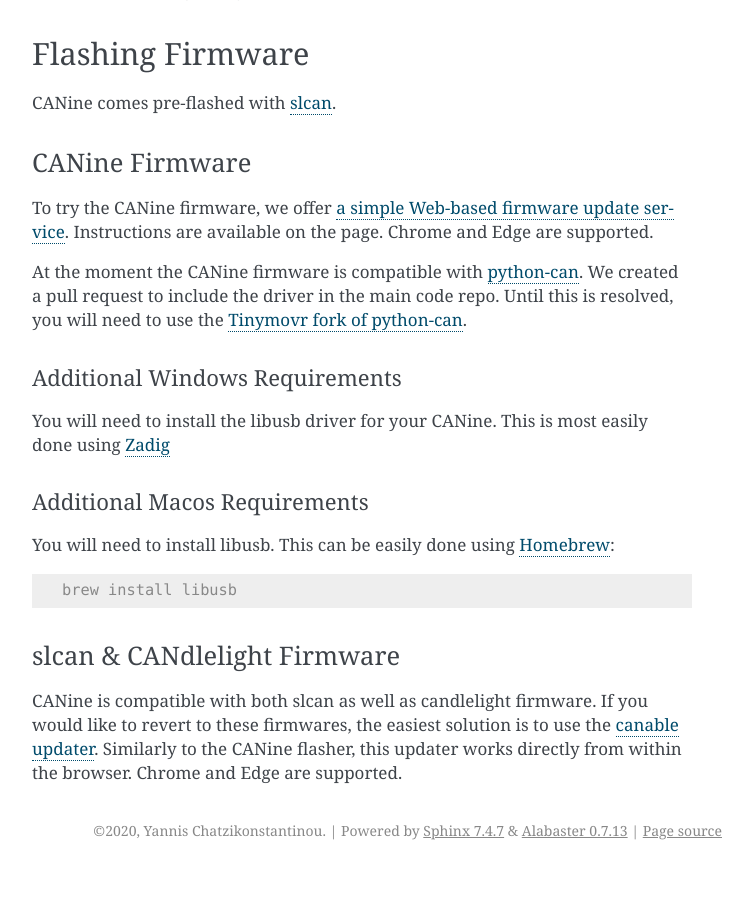
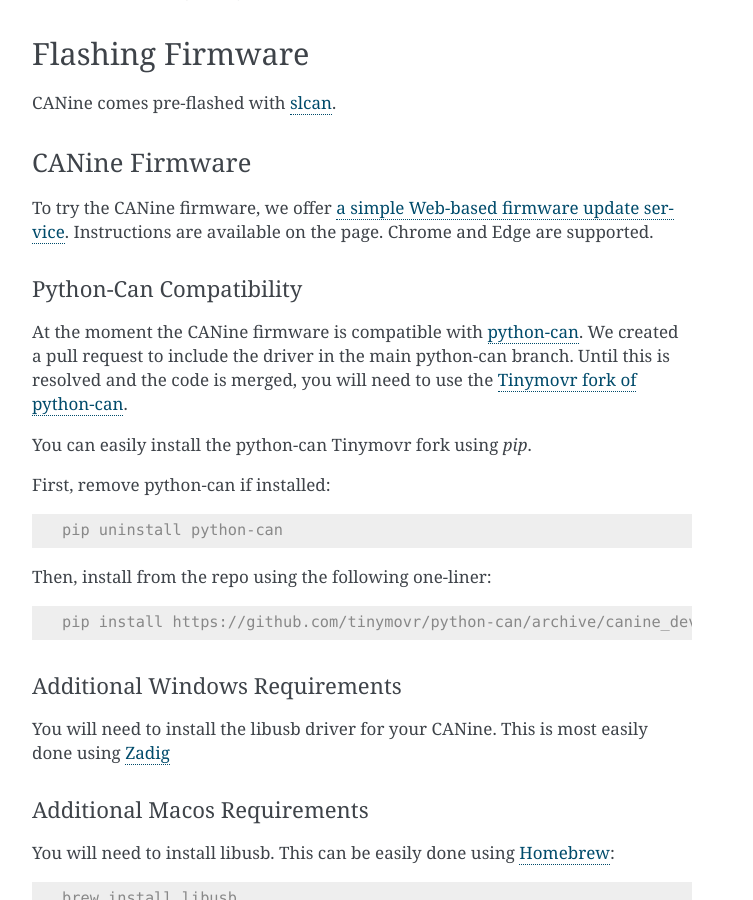
Before and after one commit to tinymovr/CANine, a Sphinx documentation site: the page built from Docs/canine.rst, in a window 1280 px wide and 900 px high, scrolled down 1256 px. Shown: the whole window, without its empty margins (388-1141 px from the left). Built offline with Sphinx 7.4.7, drawn with Linux system fonts in a browser that asks for light colours; before the commit the page ends 2126 px from its top, so only the background shows below that; some of the changed text lies outside the part shown.

Commit message:
additional instructions for installing python-can

```diff
--- a/Docs/canine.rst
+++ b/Docs/canine.rst
@@ -40,7 +40,25 @@
 
 To try the CANine firmware, we offer `a simple Web-based firmware update service <https://tinymovr.github.io/CANine/>`_. Instructions are available on the page. Chrome and Edge are supported.
 
-At the moment the CANine firmware is compatible with `python-can <https://github.com/hardbyte/python-can>`_. We created a pull request to include the driver in the main code repo. Until this is resolved, you will need to use the `Tinymovr fork of python-can <https://github.com/tinymovr/python-can>`_.
+Python-Can Compatibility
+************************
+
+At the moment the CANine firmware is compatible with `python-can <https://github.com/hardbyte/python-can>`_. We created a pull request to include the driver in the main python-can branch. Until this is resolved and the code is merged, you will need to use the `Tinymovr fork of python-can <https://github.com/tinymovr/python-can>`_.
+
+You can easily install the python-can Tinymovr fork using `pip`.
+
+First, remove python-can if installed:
+
+.. code-block:: console
+
+    pip uninstall python-can
+
+Then, install from the repo using the following one-liner:
+
+.. code-block:: console
+
+    pip install https://github.com/tinymovr/python-can/archive/canine_develop.zip
+
 
 Additional Windows Requirements
 *******************************
```
